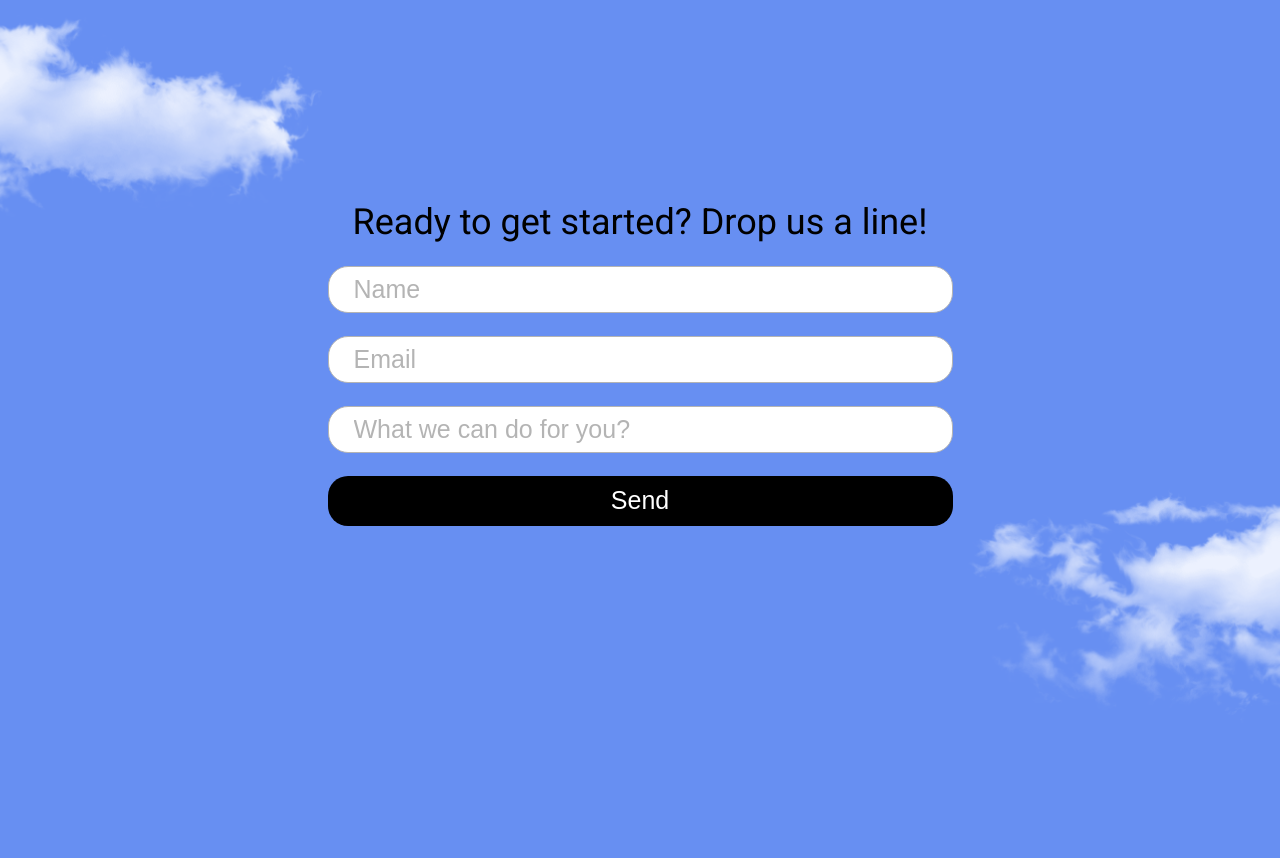
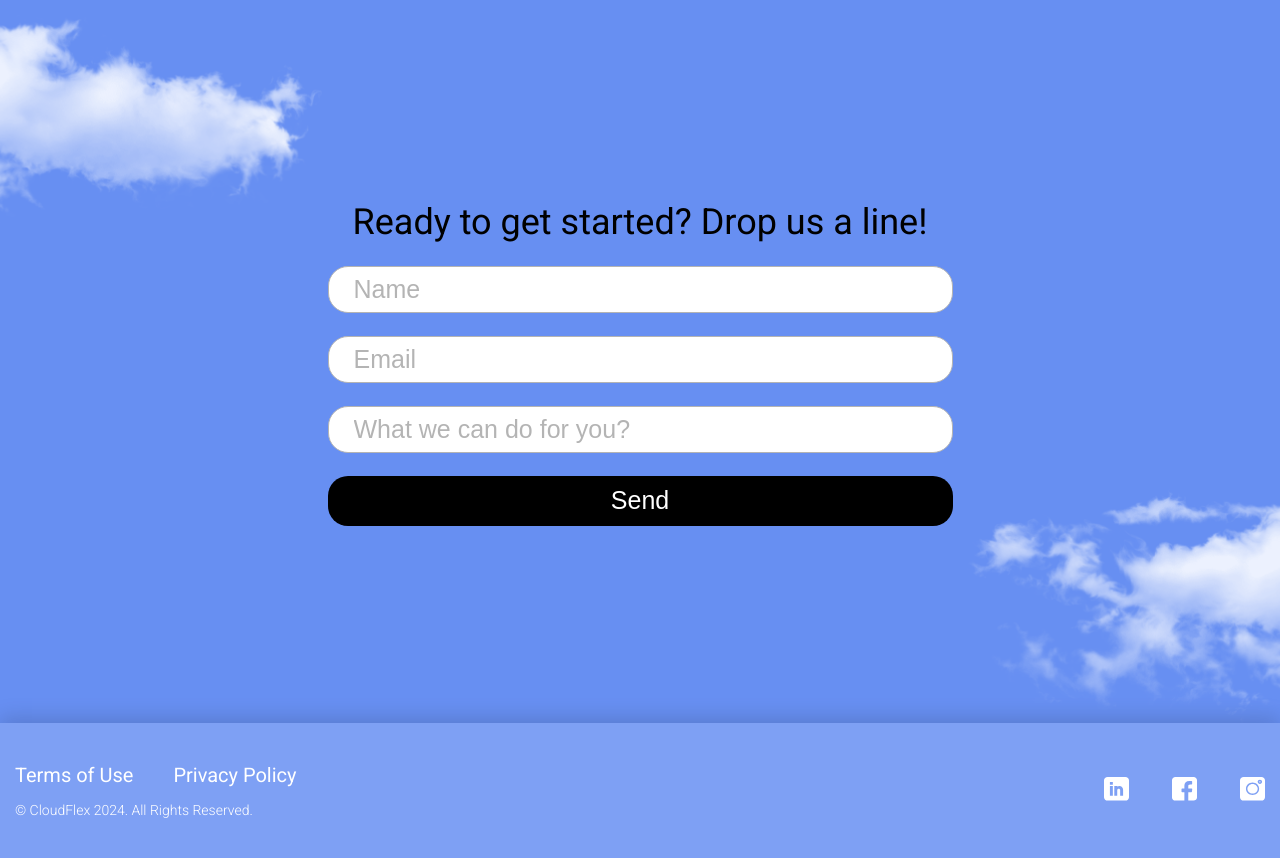
Before and after one commit to Pavel-dro1d/landing-live-streaming, a website: page index.html in a window 1280 px wide. Shown: the part 5332-6190 px from the top of the page. Before the commit the page ends 6055 px from the top, so only its background shows below. Drawn offline with nearby package versions, Linux system fonts and the light colour scheme; files that its build step writes are made by us from their sources.

Commit message:
contacts section

```diff
--- a/index.html
+++ b/index.html
@@ -330,5 +330,38 @@
         <div class="form-section__bg-cloud cloud--right"></div>
       </section>
     </main>
+
+    <footer class="footer-section" aria-label="contacts section">
+      <div class="container">
+        <div class="footer">
+          <div class="footer__terms">
+            <div class="footer__terms-links">
+              <a href="#" class="footer__terms-link">Terms of Use</a>
+              <a href="#" class="footer__terms-link">Privacy Policy</a>
+            </div>
+
+            <div class="footer__terms-rights">© CloudFlex 2024. All Rights Reserved.</div>
+          </div>
+
+          <address class="footer__contacts">
+            <a href="https://linkedin.com" target="_blank">
+              <svg class="footer__contacts-icon" aria-label="linkedin icon">
+                <use href="assets/sprites.svg#linkedin-icon"></use>
+              </svg>
+            </a>
+            <a href="https://facebook.com" target="_blank">
+              <svg class="footer__contacts-icon" aria-label="facebook icon">
+                <use href="assets/sprites.svg#facebook-icon"></use>
+              </svg>
+            </a>
+            <a href="https://instagram.com" target="_blank">
+              <svg class="footer__contacts-icon" aria-label="instagram icon">
+                <use href="assets/sprites.svg#instagram-icon"></use>
+              </svg>
+            </a>
+          </address>
+        </div>
+      </div>
+    </footer>
   </body>
 </html>
--- /dev/null
+++ b/styles/_contacts.scss
@@ -0,0 +1,53 @@
+@use "variables" as v;
+@use "mixins" as m;
+@use "sass:color";
+@use "placeholders";
+
+.footer-section {
+    background-color: color.adjust(v.$color_white, $alpha: -0.85);
+    box-shadow: 0 -5px 20px 0 rgba(0,0,0, .15);
+
+    .footer {
+        width: 100%;
+        height: 135px;
+        margin: 0 auto;
+        padding: 0 15px;
+        @include m.d-flex(space-between, center, nowrap, row, 0, 0);
+
+        &__terms {
+            @include m.d-flex(start, start, nowrap, column, 0, 15px);
+
+            &-links {
+                @include m.d-flex(start, center, nowrap, row, 40px, 0);
+                @include m.font(20px, 400, v.$color_white);
+            }
+
+            &-link {
+                @extend %hover-black;
+            }
+
+            &-rights {
+                @include m.font(14px, 300, v.$color_white);
+            }
+        }
+
+        &__contacts {
+            @include m.d-flex(space-between, center, nowrap, row, 43px, 0);
+
+            &-icon {
+                width: 25px;
+                height: 24px;
+                fill: v.$color_white;
+
+                &:hover {
+                    fill: v.$color_black;
+                    cursor: pointer;
+                }
+            }
+        }
+
+        @media (max-width: v.$media_sm) {
+            @include m.d-flex(center, center, nowrap, column-reverse, 0, 20px);
+        }
+    }
+}
--- a/styles/_importer.scss
+++ b/styles/_importer.scss
@@ -7,3 +7,4 @@
 @forward "experience";
 @forward "testimonials";
 @forward "form";
+@forward "contacts";
```
